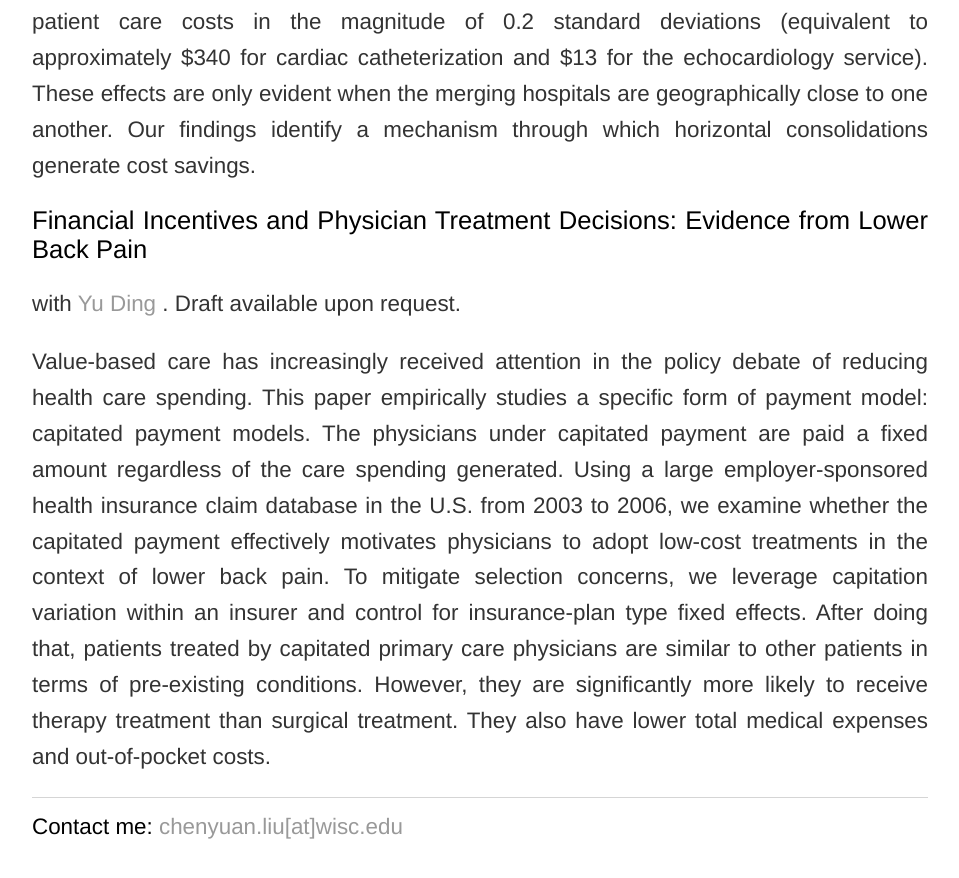
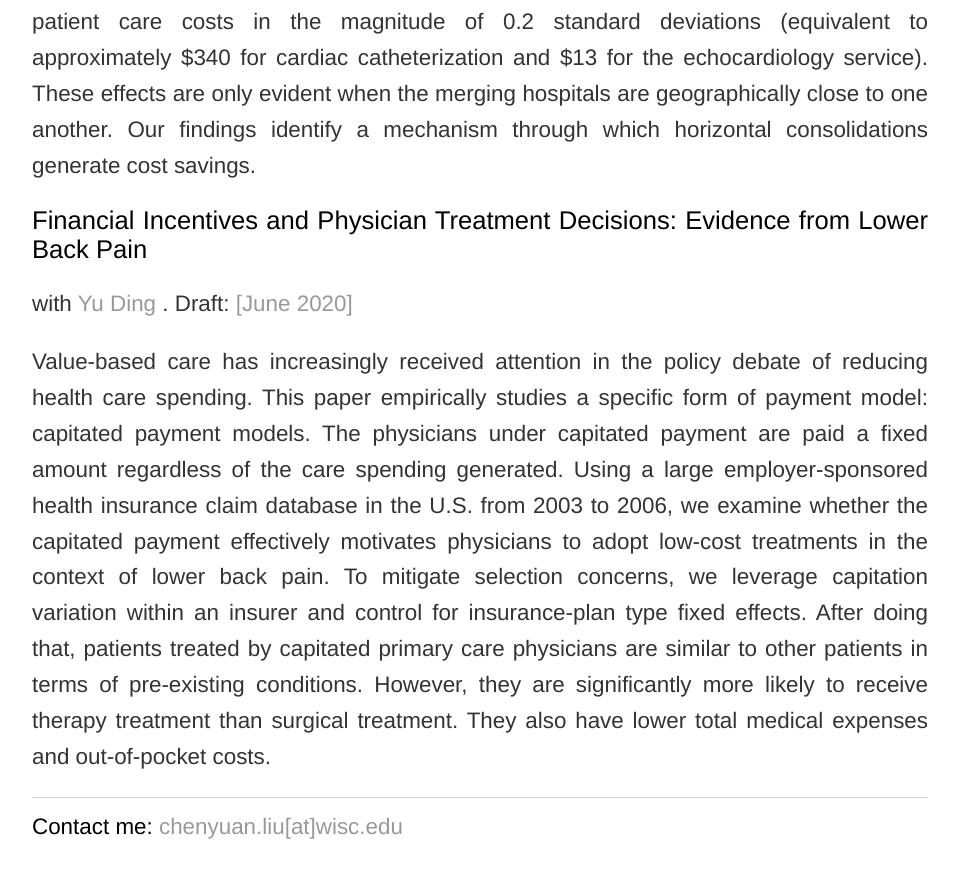
Before and after one commit to trifen/feng3hu.github.io, a Jekyll site: the page built from research.html, in a window 1280 px wide and 900 px high, scrolled down 1836 px. Shown: the top 878 px of the window, without its empty margins (160-1119 px from the left). Built offline with Jekyll 4.4.1, drawn with Linux system fonts in a browser that asks for light colours.

Commit message:
Update research.html

```diff
--- a/research.html
+++ b/research.html
@@ -19,7 +19,7 @@ title: Chenyuan Liu
 		<p> This paper studies whether merged hospitals eliminate duplicate services to save costs. When confronted with antitrust challenges, hospitals seeking mergers frequently claim substantial cost savings from consolidating their services to achieve economies of scale. Using the California Patient Discharge Data and Hospital Financial Report, we employ a difference-in-differences research design to empirically explore hospitals’ post-merger service relocation. We find that targets and acquirers located within 10 miles of each other reduce on average 5.1 of their duplicate services. These adjacent merged hospitals also become more specialized in services, with the volume concentration measurement (Herfindahl-Hirschman Index) across services increasing by 10%. Compared to non-consolidated services, the consolidated services experience a reduction of standardized patient care costs in the magnitude of 0.2 standard deviations (equivalent to approximately $340 for cardiac catheterization and $13 for the echocardiology service). These effects are only evident when the merging hospitals are geographically close to one another. Our findings identify a mechanism through which horizontal consolidations generate cost savings. </p>
 		<p> </p>
 		<h2>Financial Incentives and Physician Treatment Decisions: Evidence from Lower Back Pain</h2>
-		<p> with <a href= "https://sites.google.com/wisc.edu/yu-ding/" target="_blank">Yu Ding </a>. Draft available upon request.</p>
+		<p> with <a href= "https://sites.google.com/wisc.edu/yu-ding/" target="_blank">Yu Ding </a>. Draft: <a href= "https://chenyuanliu.github.io/files/CapitationLBP_DingLiu.pdf" target="_blank">[June 2020]</a></p>
 		<p> Value-based care has increasingly received attention in the policy debate of reducing health care spending. This paper empirically studies a specific form of payment model: capitated payment models. The physicians under capitated payment are paid a fixed amount regardless of the care spending generated. Using a large employer-sponsored health insurance claim database in the U.S. from 2003 to 2006,  we examine whether the capitated payment effectively motivates physicians to adopt low-cost treatments in the context of lower back pain. To mitigate selection concerns, we leverage capitation variation within an insurer and control for insurance-plan type fixed effects. After doing that, patients treated by capitated primary care physicians are similar to other patients in terms of pre-existing conditions. However, they are significantly more likely to receive therapy treatment than surgical treatment. They also have lower total medical expenses and out-of-pocket costs.  </p>
 	</div>
 </div><!-- /.blurb -->
```
